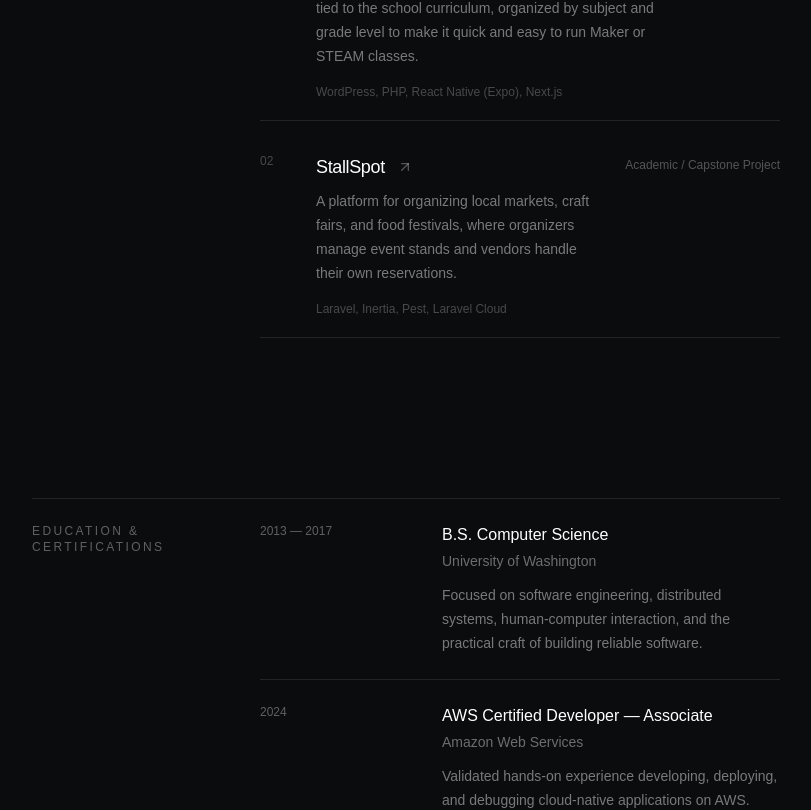
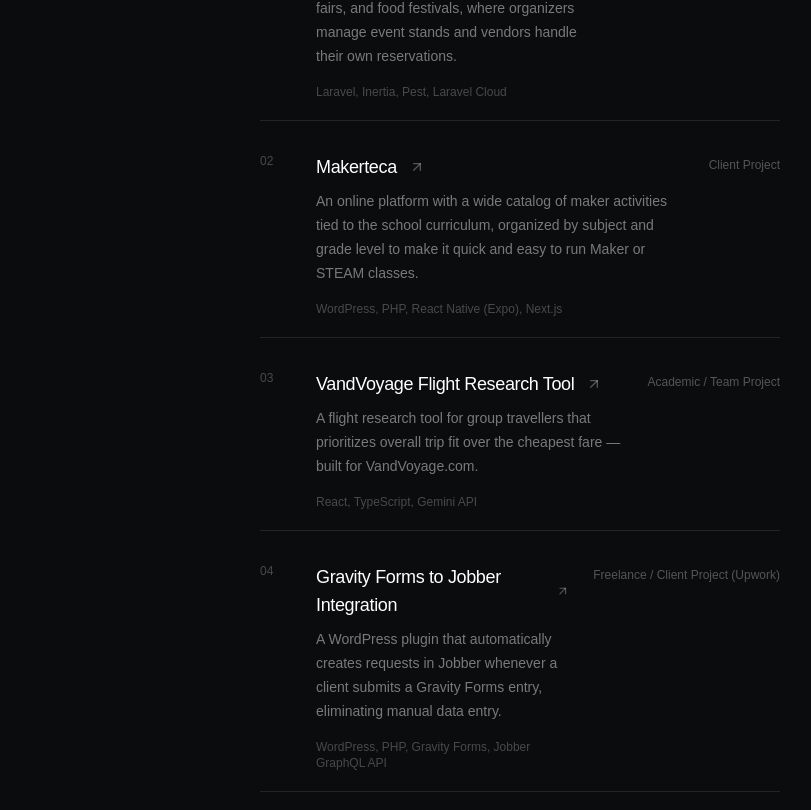
Before and after one commit to miguelcaballero95/miguelcaballero.github.io, a React app: page / in a window 1280 px wide. Shown: the part 1818-2628 px from the top of the page, without its empty margins (372-1183 px from the left). Built offline with nearby package versions, Linux system fonts and the light colour scheme; the HTML template or start-up script is replaced by a standard one.

Commit message:
update projects data with new project entries and details

```diff
--- a/src/data/projects.ts
+++ b/src/data/projects.ts
@@ -10,6 +10,22 @@
 }
 
 export const projects = [
+  {
+    name: 'StallSpot',
+    type: "Academic / Capstone Project",
+    description:
+      "A platform for organizing local markets, craft fairs, and food festivals, where organizers manage event stands and vendors handle their own reservations.",
+    stack: "Laravel, Inertia, Pest, Laravel Cloud",
+    details:
+      "Built a web platform that replaces the spreadsheets and back-and-forth messages organizers typically rely on to coordinate vendors. Organizers can create events, define the number of available stands, upload event maps, and approve or reject vendor applications. Vendors can browse upcoming events and apply for specific stands, with all event and reservation data tracked in a database to prevent double-booking. The app is fully responsive for use on both desktop and mobile, and supports two distinct user roles — Organizer and Vendor — each with its own workflow. Payment processing is intentionally out of scope; the focus is the application and management workflow itself.",
+    images: [
+      'https://images.unsplash.com/photo-1551288049-bebda4e38f71?auto=format&fit=crop&w=1400&q=85',
+      'https://images.unsplash.com/photo-1460925895917-afdab827c52f?auto=format&fit=crop&w=1400&q=85',
+      'https://images.unsplash.com/photo-1553877522-43269d4ea984?auto=format&fit=crop&w=1400&q=85'
+    ],
+    website: '#',
+    github: 'https://github.com/miguelcaballero95/capstone-project'
+  },
   {
     name: "Makerteca",
     type: "Client Project",
@@ -27,19 +43,35 @@
     github: 'https://github.com/miguelcaballero95'
   },
   {
-    name: 'StallSpot',
-    type: "Academic / Capstone Project",
+    name: "VandVoyage Flight Research Tool",
+    type: "Academic / Team Project",
     description:
-      "A platform for organizing local markets, craft fairs, and food festivals, where organizers manage event stands and vendors handle their own reservations.",
-    stack: "Laravel, Inertia, Pest, Laravel Cloud",
+      "A flight research tool for group travellers that prioritizes overall trip fit over the cheapest fare — built for VandVoyage.com.",
+    stack: "React, TypeScript, Gemini API",
     details:
-      "Built a web platform that replaces the spreadsheets and back-and-forth messages organizers typically rely on to coordinate vendors. Organizers can create events, define the number of available stands, upload event maps, and approve or reject vendor applications. Vendors can browse upcoming events and apply for specific stands, with all event and reservation data tracked in a database to prevent double-booking. The app is fully responsive for use on both desktop and mobile, and supports two distinct user roles — Organizer and Vendor — each with its own workflow. Payment processing is intentionally out of scope; the focus is the application and management workflow itself.",
+      "Worked as part of a team to build a flight research tool for VandVoyage.com aimed at group travellers planning trips like all-inclusive getaways or multi-airport European itineraries. Rather than optimizing purely for price, the tool takes a more holistic approach — factoring in amenities, baggage, and trip fit — to help groups avoid the hidden trade-offs of bottom-dollar fares. Users describe their trip through guided prompts (group size, accessibility needs, travel experience, destination type) and set a checklist of must-have, nice-to-have, and unnecessary amenities (e.g. Wi-Fi, carry-on only, seatback TVs); the tool then filters and ranks flight options against those preferences, including constraints like direct-flights-only. On the frontend, I built the UI in React and integrated calls to the Google Flights API and other travel APIs for live flight data, along with the Gemini API to power AI-assisted research, using Netlify server actions to handle the backend API calls.",
     images: [
       'https://images.unsplash.com/photo-1551288049-bebda4e38f71?auto=format&fit=crop&w=1400&q=85',
       'https://images.unsplash.com/photo-1460925895917-afdab827c52f?auto=format&fit=crop&w=1400&q=85',
       'https://images.unsplash.com/photo-1553877522-43269d4ea984?auto=format&fit=crop&w=1400&q=85'
     ],
-    website: '#',
-    github: 'https://github.com/miguelcaballero95/capstone-project'
+    website: "",
+    github: "",
+  },
+  {
+    name: "Gravity Forms to Jobber Integration",
+    type: "Freelance / Client Project (Upwork)",
+    description:
+      "A WordPress plugin that automatically creates requests in Jobber whenever a client submits a Gravity Forms entry, eliminating manual data entry.",
+    stack: "WordPress, PHP, Gravity Forms, Jobber GraphQL API",
+    details:
+      "Built a custom WordPress plugin for a client whose business ran on Jobber CRM. When a customer submitted a Gravity Forms entry, the plugin used Jobber's GraphQL API to automatically create a corresponding request (or other entity) in Jobber — removing the need to manually re-enter form submissions. Also built an admin interface allowing the client to map each Gravity Forms field to its corresponding Jobber entity field, so the integration could adapt as his forms changed without needing code updates.",
+    images: [
+      'https://images.unsplash.com/photo-1551288049-bebda4e38f71?auto=format&fit=crop&w=1400&q=85',
+      'https://images.unsplash.com/photo-1460925895917-afdab827c52f?auto=format&fit=crop&w=1400&q=85',
+      'https://images.unsplash.com/photo-1553877522-43269d4ea984?auto=format&fit=crop&w=1400&q=85'
+    ],
+    website: "",
+    github: "",
   },
 ];
```
